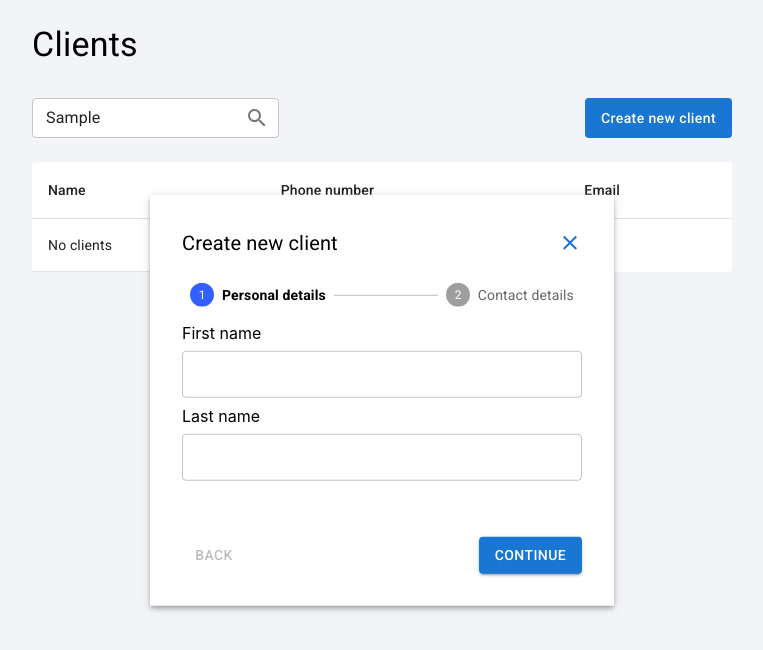
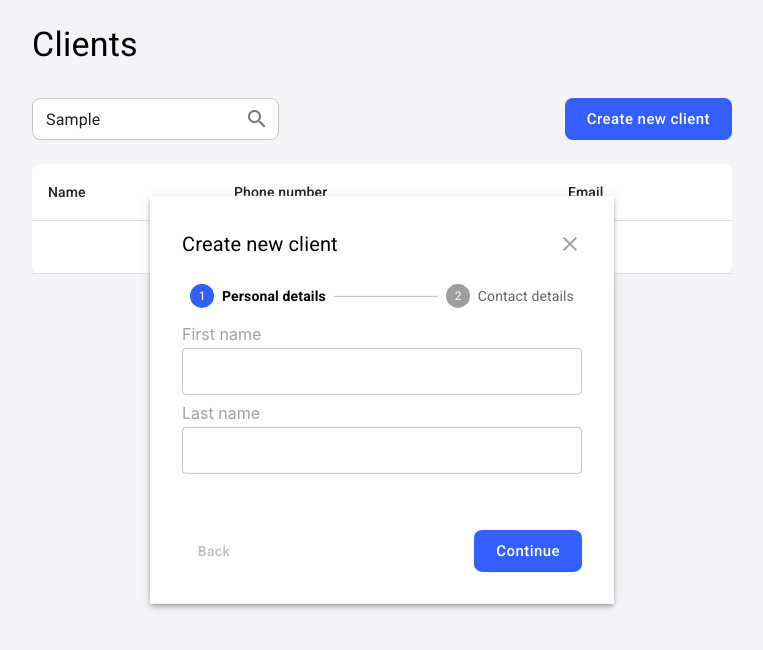
Before and after one commit to ianpamintuan/carepatron-test, a React (Create React App) app in the folder ui/: page / in a window 1280 px wide. Both pictures are taken after typing "Sample" into the empty fields and a click on the button "Create new client". Shown: the top 650 px of the page, without its empty margins (258-1021 px from the left). Built offline with nearby package versions, Linux system fonts and the light colour scheme.

Commit message:
fix: Styling

```diff
--- a/ui/src/App.css
+++ b/ui/src/App.css
@@ -1,4 +1,5 @@
 :root {
   --blue: #345fff;
   --green: #008025;
+  --gray: #9fa1a2;
 }
--- /dev/null
+++ b/ui/src/components/Button/Button.tsx
@@ -0,0 +1,35 @@
+import { type ReactNode } from 'react';
+import { Button as ButtonComponent, type SxProps, type Theme } from '@mui/material';
+
+interface ButtonProps {
+  size?: 'small' | 'large' | 'medium';
+  onClick?: React.MouseEventHandler<HTMLButtonElement>;
+  children: ReactNode;
+  sx?: SxProps<Theme>;
+  backgroundColor?: string;
+  type?: 'button' | 'submit';
+}
+
+const Button: React.FC<ButtonProps> = ({
+  size = 'medium',
+  onClick,
+  children,
+  sx,
+  backgroundColor = 'var(--blue)',
+  type = 'button'
+}) => {
+  return (
+    <ButtonComponent
+      variant="contained"
+      disableElevation
+      sx={{ textTransform: 'none', borderRadius: '8px', backgroundColor, ...sx }}
+      onClick={onClick}
+      size={size}
+      type={type}
+    >
+      {children}
+    </ButtonComponent>
+  );
+};
+
+export default Button;
--- /dev/null
+++ b/ui/src/components/Button/index.ts
@@ -0,0 +1,3 @@
+import Button from './Button';
+
+export { Button };
--- a/ui/src/components/Clients/ClientHeader/ClientHeader.tsx
+++ b/ui/src/components/Clients/ClientHeader/ClientHeader.tsx
@@ -1,5 +1,6 @@
 import { Search } from '@mui/icons-material';
-import { Button, IconButton, InputAdornment, OutlinedInput, Stack } from '@mui/material';
+import { IconButton, InputAdornment, OutlinedInput, Stack } from '@mui/material';
+import { Button } from '../../Button';
 
 interface ClientHeaderProps {
   searchValue: string;
@@ -28,18 +29,13 @@ const ClientHeader: React.FC<ClientHeaderProps> = ({
             </IconButton>
           </InputAdornment>
         }
-        sx={{ background: '#fff' }}
+        sx={{ background: '#fff', borderRadius: '8px' }}
         value={searchValue}
         onChange={(e) => {
           setSearchValue(e.target.value);
         }}
       />
-      <Button
-        variant="contained"
-        disableElevation
-        sx={{ textTransform: 'none' }}
-        onClick={handleOpenCreateClientModal}
-      >
+      <Button onClick={handleOpenCreateClientModal} size="large">
         Create new client
       </Button>
     </Stack>
--- a/ui/src/components/Clients/ClientTable/ClientTable.tsx
+++ b/ui/src/components/Clients/ClientTable/ClientTable.tsx
@@ -10,7 +10,7 @@ interface ClientTableProps {
   clients: IClient[];
 }
 
-export const ClientTable: React.FC<ClientTableProps> = ({ clients }) => {
+export const ClientTable: React.FC<ClientTableProps> = ({ clients = [] }) => {
   return (
     <TableContainer sx={{ maxWidth: '100%' }}>
       <Table sx={{ minWidth: 400 }} aria-label="simple table">
@@ -22,17 +22,16 @@ export const ClientTable: React.FC<ClientTableProps> = ({ clients }) => {
           </TableRow>
         </TableHead>
         <TableBody>
-          {clients.map((client) => (
-            <ClientRow key={client.id} client={client} />
+          {clients.map((client, key) => (
+            <ClientRow key={`client-${key}`} client={client} />
           ))}
-          {!clients ||
-            (clients.length === 0 && (
-              <TableRow sx={{ padding: 3 }}>
-                <TableCell component="th" scope="row">
-                  No clients
-                </TableCell>
-              </TableRow>
-            ))}
+          {clients.length === 0 && (
+            <TableRow sx={{ padding: 3 }}>
+              <TableCell component="th" scope="row" colSpan={3} sx={{ textAlign: 'center' }}>
+                No clients
+              </TableCell>
+            </TableRow>
+          )}
         </TableBody>
       </Table>
     </TableContainer>
--- a/ui/src/components/Form/FormInput/FormInput.tsx
+++ b/ui/src/components/Form/FormInput/FormInput.tsx
@@ -1,6 +1,5 @@
-import { type Theme } from '@emotion/react';
 import styled from '@emotion/styled';
-import { Stack, type SxProps, TextField } from '@mui/material';
+import { Stack, type SxProps, TextField, type Theme } from '@mui/material';
 import React from 'react';
 import { type Control, Controller } from 'react-hook-form';
 import { type FormInputs } from '../../Modal/ClientCreateModal';
@@ -35,8 +34,10 @@ const FormInput: React.FC<FormInputProps> = ({
   required = false
 }) => {
   return (
-    <Stack gap="8px" sx={{ ...sx }}>
-      <label htmlFor={name}>{label}</label>
+    <Stack gap="4px" sx={{ ...sx }}>
+      <label htmlFor={name} style={{ color: 'var(--gray)' }}>
+        {label}
+      </label>
       <Controller
         control={control}
         name={name}
--- a/ui/src/components/Modal/ClientCreateModal/ClientCreateModal.tsx
+++ b/ui/src/components/Modal/ClientCreateModal/ClientCreateModal.tsx
@@ -16,6 +16,7 @@ import { useForm } from 'react-hook-form';
 import { NameStep } from './NameStep';
 import { ContactStep } from './ContactStep';
 import { StateContext } from '../../../store/DataProvider';
+import { Button as ButtonComponent } from '../../Button';
 
 interface ClientCreateModalProps {
   isOpen: boolean;
@@ -108,7 +109,7 @@ const ClientCreateModal: React.FC<ClientCreateModalProps> = ({ isOpen = false, s
               Create new client
             </Typography>
             <Button onClick={handleClose} sx={{ padding: 0, justifyContent: 'flex-end' }}>
-              <CloseIcon />
+              <CloseIcon sx={{ fill: 'var(--gray)', color: 'var(--gray)' }} fill="var(--gray)" />
             </Button>
           </Stack>
           <form onSubmit={handleSubmit(onSubmit)}>
@@ -161,22 +162,23 @@ const ClientCreateModal: React.FC<ClientCreateModalProps> = ({ isOpen = false, s
                 <Box sx={{ display: 'flex', flexDirection: 'row', pt: 2 }}>
                   <Button
                     color="inherit"
+                    variant="text"
                     disabled={activeStep === 0}
                     onClick={handleBack}
-                    sx={{ mr: 1 }}
+                    sx={{ textTransform: 'none' }}
                   >
                     Back
                   </Button>
                   <Box sx={{ flex: '1 1 auto' }} />
                   {activeStep !== steps.length - 1 && (
-                    <Button onClick={handleNext} variant="contained">
+                    <ButtonComponent onClick={handleNext} size="large">
                       Continue
-                    </Button>
+                    </ButtonComponent>
                   )}
                   {activeStep === steps.length - 1 && (
-                    <Button variant="contained" type="submit">
+                    <ButtonComponent type="submit" size="large">
                       Create client
-                    </Button>
+                    </ButtonComponent>
                   )}
                 </Box>
               </React.Fragment>
--- a/ui/src/pages/Clients/index.tsx
+++ b/ui/src/pages/Clients/index.tsx
@@ -16,11 +16,16 @@ const Clients = () => {
   const [showCreateModal, setShowCreateModal] = useState(false);
   const [search] = useDebounce(searchValue, 500);
 
-  const filteredClients = useCallback(() =>
-    clients.filter((item) => {
-      return item.firstName.toLowerCase().includes(search.toLowerCase()) || item.lastName.toLowerCase().includes(search.toLowerCase());
-    })
-  , [search])
+  const filteredClients = useCallback(
+    () =>
+      clients.filter((item) => {
+        return (
+          item.firstName.toLowerCase().includes(search.toLowerCase()) ||
+          item.lastName.toLowerCase().includes(search.toLowerCase())
+        );
+      }),
+    [search, clients]
+  );
 
   return (
     <Page className="Clients">
@@ -35,7 +40,7 @@ const Clients = () => {
         setSearchValue={setSearchValue}
         setShowCreateModal={setShowCreateModal}
       />
-      <Paper sx={{ margin: 'auto', marginTop: 3 }} elevation={0}>
+      <Paper sx={{ margin: 'auto', marginTop: 3, borderRadius: '8px' }} elevation={0}>
         <ClientTable clients={filteredClients()} />
       </Paper>
     </Page>
--- a/ui/src/store/DataProvider.tsx
+++ b/ui/src/store/DataProvider.tsx
@@ -20,13 +20,13 @@ export const ACTIONS = {
 
 interface Action {
   type: keyof typeof ACTIONS;
-  data: any;
+  data?: any;
 }
 
 const reducer = (state: IApplicationState, action: Action) => {
   switch (action.type) {
     case ACTIONS.FETCH_ALL_CLIENTS:
-      return { ...state, clients: action.data };
+      return { ...state, clients: state.clients };
     case ACTIONS.CREATE_CLIENT:
       return { ...state, clients: [...state.clients, action.data] };
     default:
```
